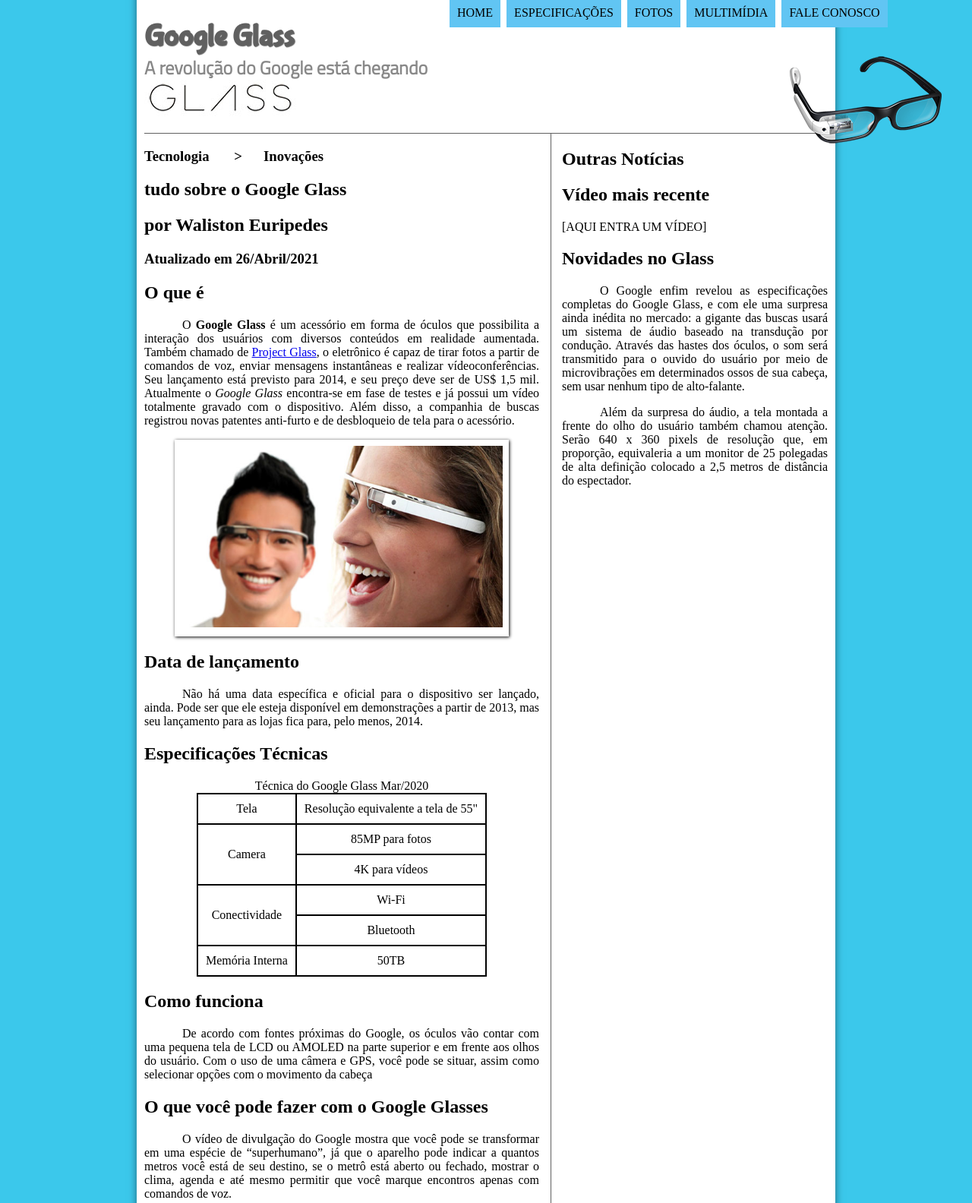
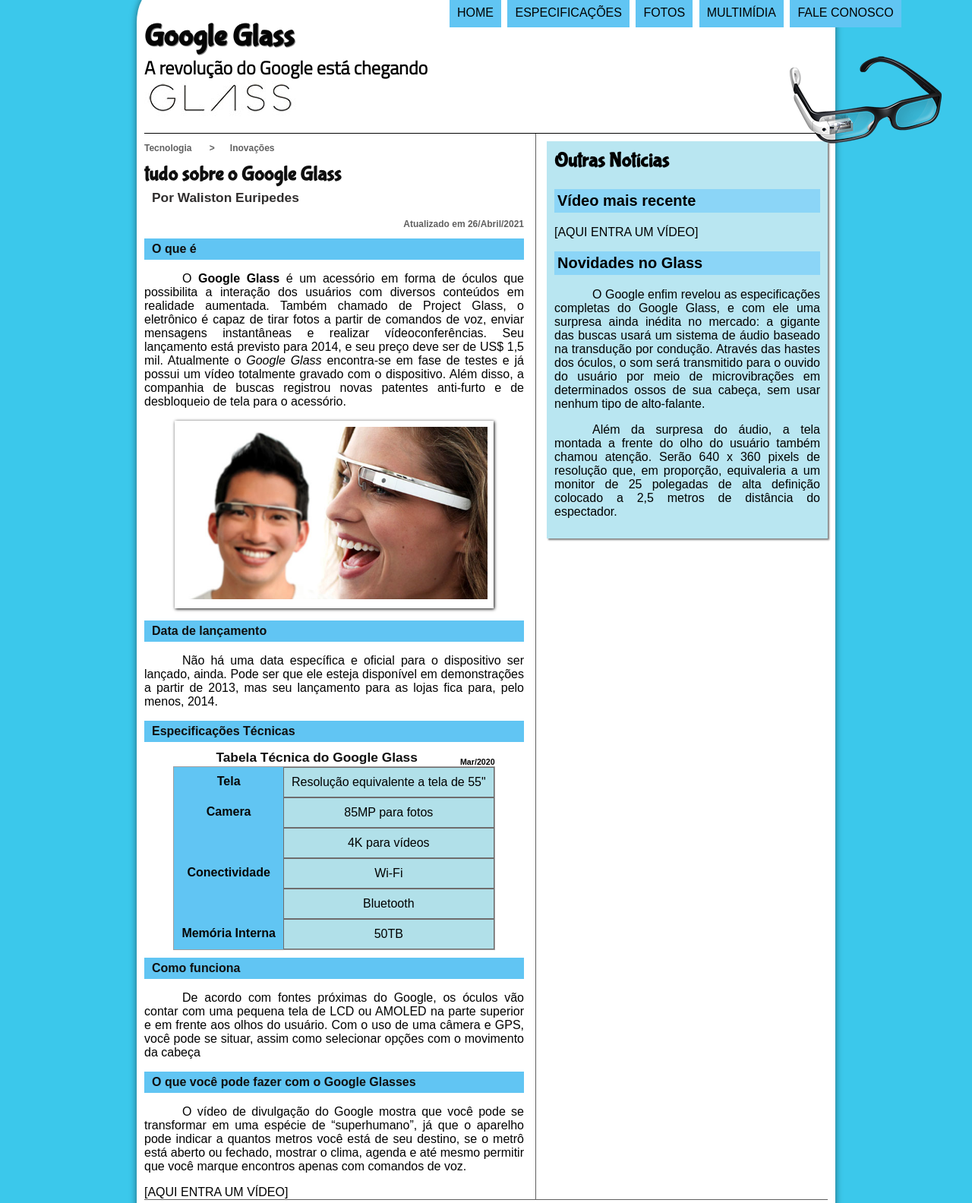
Before and after one commit to eu-waliston/Project-Glass-2020, a plain HTML site: page index.html in a window 1280 px wide. Shown: the top 1584 px of the page at 76% size. Drawn offline with Linux system fonts and the light colour scheme.

Commit message:
some things

```diff
--- a/_css/estilo.css
+++ b/_css/estilo.css
@@ -12,6 +12,7 @@
 }
 
     body {
+    font-family: Arial, Helvetica, sans-serif;
     background-color: #3bc8eb;
     color: rgba(0,0,0,1);
 }
@@ -22,6 +23,16 @@
     margin: -20px auto 10px auto;
     box-shadow: 0px 0px 10px rgba(0,0,0,.5);
     padding: 10px;
+    border-radius: 2.5%;
+}
+
+a {
+    color: #000000;
+    text-decoration: none;
+}
+
+a:hover {
+    text-decoration: underline;
 }
 
 header#cabecalho img#icone {
@@ -31,7 +42,7 @@
 }
 
 header#cabecalho {
-    border-bottom: 1px #606060 solid;
+    border-bottom: 1px #020202 solid;
     height: 150px ;
     background: url("../_imagens/glass-logo-peq.jpg") no-repeat 0px 80px;
 }
@@ -39,7 +50,7 @@
 header#cabecalho h1 {
     font-family: 'FonteLogo', sans-serif;
     font-size: 30pt;
-    color: #606060;
+    color: #050505;
     text-shadow: 1px 1px 1px rgba(0, 0, 0, .6);
     padding: 0px;
     margin-bottom: 0px;
@@ -47,7 +58,7 @@
 
 header#cabecalho h2 {
     font-family: 'Titillium Web', sans-serif;
-    color: #888888;
+    color: #000000;
     font-size: 18pt;
     padding: 0px;
     margin-top: 0px;
@@ -100,6 +111,10 @@
     background-color: rgb(97, 197, 243);
     padding: 10px;
     margin: 2px;
+    -webkit-transition: background-color 1s;
+    -moz-transition: background-color 1s;
+    -o-transition: background-color 1s;
+    -ms-transition: background-color 1s;
     transition: background-color 1s;
 }
 
@@ -118,36 +133,115 @@
 
 nav#menu a:hover {
     color: rgb(14, 13, 13);
+    text-decoration: underline;
 }
 
 section#corpo {
     display: block;
-    width: 520px;
+    width: 500px;
     float: left;
     border-right: 1px solid #606060;
     padding-right: 15px;
+}
+
+article#noticia-principal h2 {
+    font-size: 12pt;
+    color: #0f0f0f;
+    background-color: rgb(97, 197, 243);
+    padding: 5px 0px 5px 10px;
+    margin: 10px 0px 10px 0px;
+}
+
+header#cabecalho-artigo h1 {
+    font-family: 'FonteLogo', sans-serif;
+    font-size: 20pt;
+    color: #0f0f0f;
+    margin-bottom: 0px;
+    margin-top: 0px;
 
 }
 
+.direita {
+    text-align: right;
+}
+
+header#cabecalho-artigo h2 {
+    font-size: 13pt;
+    color: #302e2e;
+    background-color: white;
+    margin: 0px;
+}
+
+header#cabecalho-artigo h3 {
+    font-size: 12px;
+    color: #606060;
+
+}
 
 table#tabelaspec {
-    border: 1px solid black;
+    border: 1px solid rgb(160, 158, 158);
     border-spacing: 0px;
     margin-left: auto;
     margin-right: auto;
 }
 
 table#tabelaspec td {
-    border: 1px solid black;
+    border: 1px solid rgb(110, 108, 108);
     padding: 10px;
     text-align: center;
+
 }
 
+table#tabelaspec td.ce {
+    color: rgb(7, 7, 7);
+    background-color: rgb(97, 197, 243);
+    border: #3bc8eb;
+    vertical-align: top;
+    font-weight: bold;
+}
+
+table#tabelaspec td.cd {
+    background-color: rgb(177, 224, 233);
+
+}
+
+table#tabelaspec caption{
+    color: rgb(15, 15, 15);
+    font-size: 13pt;
+    font-weight: bolder;
+}
+
+table#tabelaspec caption span {
+    display: block;
+    float: right;
+    color: #000000;
+    font-size: 8pt;
+    margin-top: 10px;
+}
 
 aside#Lateral {
     display: block;
     width: 350px;
     float: right;
+    background-color: rgb(185, 230, 241);
+    padding: 10px;
+    margin-top: 10px;
+    box-shadow: 2px 2px 2px rgba(0,0,0,.5);
+}
+
+aside#Lateral h1 {
+    font-family: 'FonteLogo', sans-serif ;
+    font-size: 20pt;
+    color: #000000;
+    margin-top: 0px;
+}
+
+aside#Lateral h2 {
+    background-color: rgb(139, 213, 247);
+    font-size: 15pt;
+    color: #000000;
+    padding: 4px;
+
 }
 
 footer#rodape {
--- a/index.html
+++ b/index.html
@@ -31,14 +31,17 @@
             </header>
 
 <section id="corpo">
+
+<article id="noticia-principal">
+<header id="cabecalho-artigo">
             <hgroup>
                 <h3>Tecnologia  &nbsp; &nbsp;  &nbsp; > &nbsp;&nbsp;&nbsp;&nbsp;
                     Inovações</h3>
                 <h1>tudo sobre o Google Glass</h1>
-                <h2>por Waliston Euripedes</h2>
-                <h3>Atualizado em 26/Abril/2021</h3>
+                <h2>Por Waliston Euripedes</h2>
+                <h3 class="direita">Atualizado em 26/Abril/2021</h3>
             </hgroup>
-
+</header>
             <h2>O que é</h2>
             <p>O <span style="font-weight: bolder;">Google Glass</span> é um acessório em forma de óculos que possibilita a interação dos usuários com diversos conteúdos em realidade aumentada. Também chamado de  <a href="https://www.google.com/glass/start/" target="_blank">Project Glass</a>, o eletrônico é capaz de tirar fotos a partir de comandos de voz, enviar mensagens instantâneas e realizar vídeo&shy;con&shy;ferê&shy;ncias. Seu lançamento está previsto para 2014, e seu preço deve ser de US$ 1,5 mil. Atualmente o <em>Google Glass</em> encontra-se em fase de testes e já possui um vídeo totalmente gravado com o dispositivo. Além disso, a companhia de buscas registrou novas patentes anti-furto e de desbloqueio de tela para o acessório.</p>
 
@@ -53,25 +56,26 @@
             <h2>Data de lançamento</h2>
             <p>Não há uma data específica e oficial para o dispositivo ser lançado, ainda. Pode ser que ele esteja disponível em demonstrações a partir de 2013, mas seu lançamento para as lojas fica para, pelo menos, 2014.</p>
 
-            <h1>Especificações Técnicas</h1>
+            <h2>Especificações Técnicas</h2>
             <table id="tabelaspec">
-            <caption>Técnica do Google Glass Mar/2020</caption>
+            <caption>Tabela Técnica do Google Glass <span>Mar/2020</span></caption>
 
-            <tr><td>Tela</td><td>Resolução equivalente a tela de 55"</td></tr>
-            <tr><td rowspan="2">Camera</td><td>85MP para fotos</td></tr>
-            <tr><td>4K para vídeos</td></tr>
-            <tr><td rowspan="2">Conectividade</td><td> Wi-Fi</td></tr>
-            <tr><td>Bluetooth</td></tr>
-            <tr><td>Memória Interna</td><td> 50TB</td></tr>
+            <tr><td class="ce">Tela</td><td class="cd">Resolução equivalente a tela de 55"</td></tr>
+            <tr><td rowspan="2"  class="ce">Camera</td><td class="cd">85MP para fotos</td></tr>
+            <tr><td class="cd">4K para vídeos</td></tr>
+            <tr><td rowspan="2"  class="ce">Conectividade</td><td class="cd"> Wi-Fi</td></tr>
+            <tr><td class="cd">Bluetooth</td></tr>
+            <tr><td  class="ce">Memória Interna</td><td class="cd"> 50TB</td></tr>
             </table>
 
-            <h1>Como funciona</h1>
+            <h2>Como funciona</h2>
             <p>De acordo com fontes próximas do Google, os óculos vão contar com uma pequena tela de LCD ou AMOLED na parte superior e em frente aos olhos do usuário. Com o uso de uma câmera e GPS, você pode se situar, assim como selecionar opções com o movimento da cabeça</p>
 
-            <h1>O que você pode fazer com o Google Glasses</h1>
+            <h2>O que você pode fazer com o Google Glasses</h2>
             <p>O vídeo de divulgação do Google mostra que você pode se transformar em uma espécie de “super&shy;humano”, já que o aparelho pode indicar a quantos metros você está de seu destino, se o metrô está aberto ou fechado, mostrar o clima, agenda e até mesmo permitir que você marque encontros apenas com comandos de voz.</p>
 
             [AQUI ENTRA UM VÍDEO]
+</article>
 </section>
 
 <aside id="Lateral">
```
